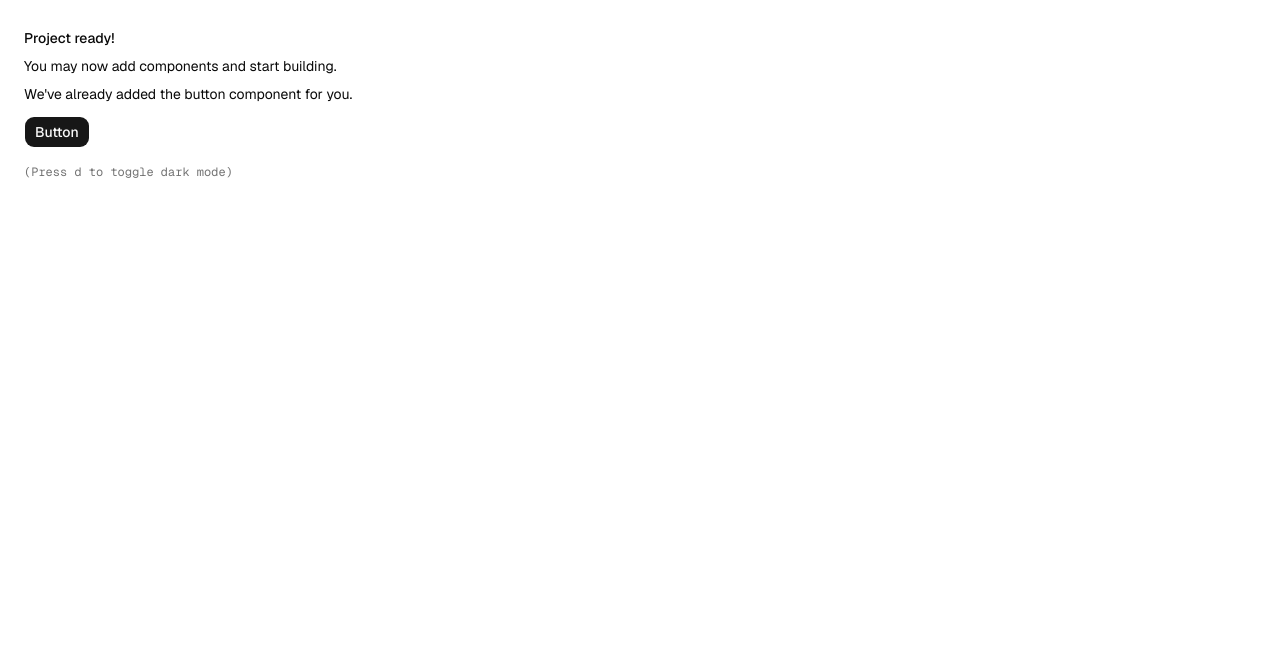
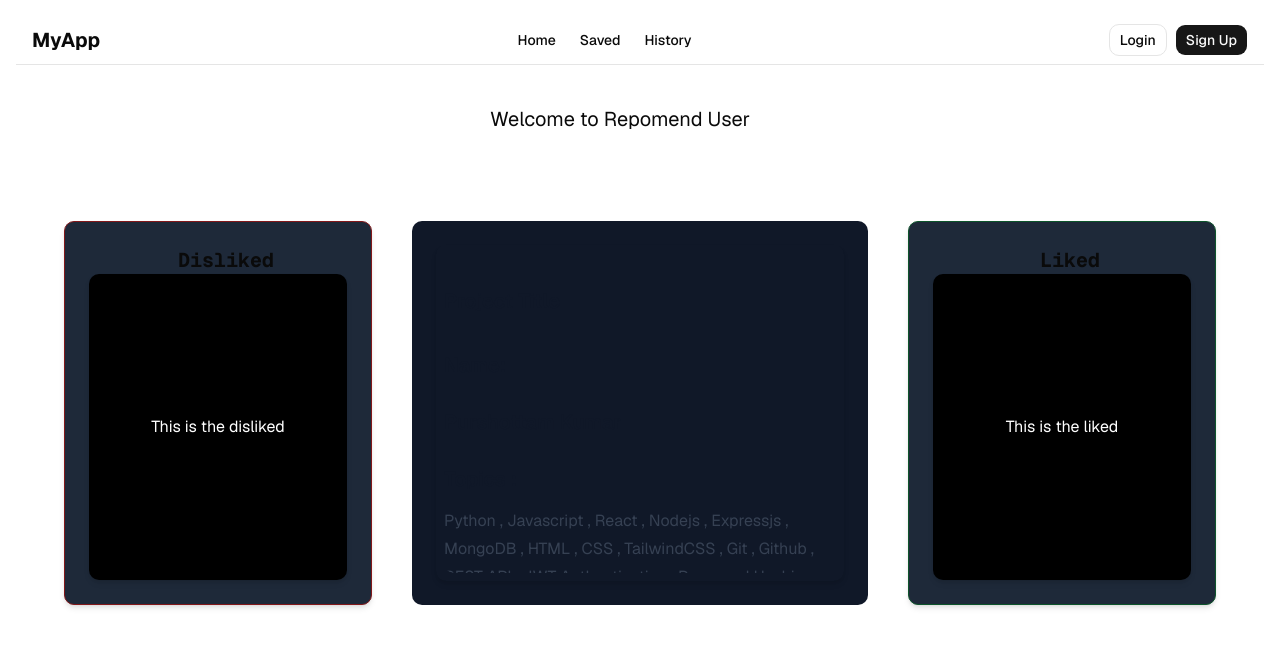
Before and after one commit to PurshottamKumar07/Repomend, a Next.js app: page / in a window 1280 px wide. Shown: the top 646 px of the page. Built offline with nearby package versions, Linux system fonts and the light colour scheme.

Commit message:
Added frontend

```diff
--- a/app/globals.css
+++ b/app/globals.css
@@ -1,6 +1,7 @@
 @import "tailwindcss";
 @import "tw-animate-css";
 @import "shadcn/tailwind.css";
+@plugin "@tailwindcss/typography";
 
 @custom-variant dark (&:is(.dark *));
 
@@ -83,7 +84,7 @@
 }
 
 .dark {
-    --background: oklch(0.145 0 0);
+    --background: oklch(0% 0 0);
     --foreground: oklch(0.985 0 0);
     --card: oklch(0.205 0 0);
     --card-foreground: oklch(0.985 0 0);
@@ -127,3 +128,27 @@
     @apply font-sans;
     }
 }
+
+@layer utilities {
+  .scrollbar-thin {
+    scrollbar-width: thin;
+  }
+
+  .scrollbar-thin::-webkit-scrollbar {
+    width: 6px;
+  }
+
+  .scrollbar-thin::-webkit-scrollbar-track {
+    background: transparent;
+  }
+
+  .scrollbar-thin::-webkit-scrollbar-thumb {
+    background-color: var(--muted-foreground);
+    border-radius: 20px;
+    border: 1px solid transparent;
+  }
+
+  .scrollbar-thin::-webkit-scrollbar-thumb:hover {
+    background-color: var(--foreground);
+  }
+}
--- a/app/page.tsx
+++ b/app/page.tsx
@@ -1,17 +1,15 @@
 import { Button } from "@/components/ui/button"
+import Navbar from "@/components/ui/navbar"
+import Container from "@/components/ui/container"
 
 export default function Page() {
   return (
-    <div className="flex min-h-svh p-6">
-      <div className="flex max-w-md min-w-0 flex-col gap-4 text-sm leading-loose">
-        <div>
-          <h1 className="font-medium">Project ready!</h1>
-          <p>You may now add components and start building.</p>
-          <p>We&apos;ve already added the button component for you.</p>
-          <Button className="mt-2">Button</Button>
-        </div>
+    <div className="flex min-h-svh p-2 flex-col m-2">
+      <Navbar />
+      <div className="flex justify-center mt-10 text-font-mono text-xl mr-10">Welcome to Repomend User</div>
+      <div className="flex justify-between flex-row max-w-full flex-col justify-center  leading-loose p-6 mt-5">
+        <Container />
         <div className="font-mono text-xs text-muted-foreground">
-          (Press <kbd>d</kbd> to toggle dark mode)
         </div>
       </div>
     </div>
--- /dev/null
+++ b/components/ui/container.tsx
@@ -0,0 +1,26 @@
+import { cn } from "@/lib/utils"
+import Feed from "./feed"
+
+export default function Container({ className }: React.HTMLAttributes<HTMLDivElement>) {
+    return (
+        <div className="w-full flex justify-between flex-row max-w-full flex-col justify-center text-base gap-10 leading-loose p-6 mt-5">
+            <div className="w-full h-64 sm:h-72 lg:w-96 lg:h-96 bg-gray-800 shadow-md border border-red-900 p-6 flex flex-col rounded-lg">
+                <div className="flex justify-center text-xl font-mono ml-4 font-bold">Disliked</div>
+                <div className={cn("w-full h-full flex items-center justify-center bg-black text-white rounded-lg shadow-md p-6", className)}>
+                    This is the disliked
+                </div>
+            </div>
+            <div className="w-full h-72 sm:h-80 lg:w-1/2 lg:h-96 xl:w-[50%] bg-gray-900 rounded-lg p-6">
+                <div className={cn("w-full h-full flex items-center justify-center rounded-lg shadow-md p-2", className)}>
+                    <Feed />
+                </div>
+            </div>
+            <div className="w-full h-64 sm:h-72 lg:w-96 lg:h-96 bg-gray-800 shadow-md border border-green-900 p-6 flex flex-col rounded-lg">
+                <div className="flex justify-center text-xl font-mono ml-4 font-bold"> Liked</div>
+                <div className={cn("w-full h-full flex items-center bg-black justify-center text-white rounded-lg shadow-md p-6", className)}>
+                    This is the liked
+                </div>
+            </div>
+        </div>
+    )
+}
--- /dev/null
+++ b/components/ui/feed.tsx
@@ -0,0 +1,15 @@
+import { Button } from "@/components/ui/button"
+
+export default function Feed(){
+    return (
+        <div className="rounded-lg h-full overflow-y-auto scrollbar-thin">
+            <div className="prose prose-sm md:prose-base dark:prose-invert max-w-none">
+                {/* use links for project title */}
+                <a href="#" className="no-underline"><h3>Project Title</h3></a>
+                <h3>Name: <p>Purshottam Kumar</p></h3>
+                <></>
+                <h3>Topics : </h3><p> Python , Javascript , React , Nodejs , Expressjs , MongoDB , HTML , CSS , TailwindCSS , Git , Github , REST API , JWT Authentication , Password Hashing , </p>
+                <h3>Description: </h3><p>Lorem ipsum dolor </p> </div>
+        </div>
+    )
+}
--- /dev/null
+++ b/components/ui/navbar.tsx
@@ -0,0 +1,36 @@
+import Link from "next/link"
+import { Button } from "@/components/ui/button"
+
+export default function Navbar() {
+  return (
+    <nav className="w-full border-b bg-background">
+      <div className="container mx-auto flex h-12 items-center justify-between px-4">
+
+        {/* Logo */}
+        <Link href="/" className="text-xl font-bold">
+          MyApp
+        </Link>
+
+        {/* Links */}
+        <div className="flex items-center gap-6">
+          <Link href="/" className="text-sm font-medium hover:text-primary">
+            Home
+          </Link>
+          <Link href="/saved" className="text-sm font-medium hover:text-primary">
+            Saved
+          </Link>
+          <Link href="/history" className="text-sm font-medium hover:text-primary">
+            History
+          </Link>
+        </div>
+
+        {/* Auth Buttons */}
+        <div className="flex items-center gap-2">
+          <Button variant="outline">Login</Button>
+          <Button>Sign Up</Button>
+        </div>
+
+      </div>
+    </nav>
+  )
+}
--- a/next.config.mjs
+++ b/next.config.mjs
@@ -1,4 +1,13 @@
 /** @type {import('next').NextConfig} */
-const nextConfig = {}
+const nextConfig = {
+    images: {
+        remotePatterns: [
+            {
+                protocol: 'https',
+                hostname: 'avatars.githubusercontent.com',
+            },
+        ],
+    },
+}
 
 export default nextConfig
--- a/package.json
+++ b/package.json
@@ -13,6 +13,7 @@
   },
   "dependencies": {
     "@base-ui/react": "^1.3.0",
+    "@tailwindcss/typography": "^0.5.19",
     "class-variance-authority": "^0.7.1",
     "clsx": "^2.1.1",
     "lucide-react": "^0.577.0",
```
Also changed, not shown: 2 other files (tests, documents, lock files or other folders).
